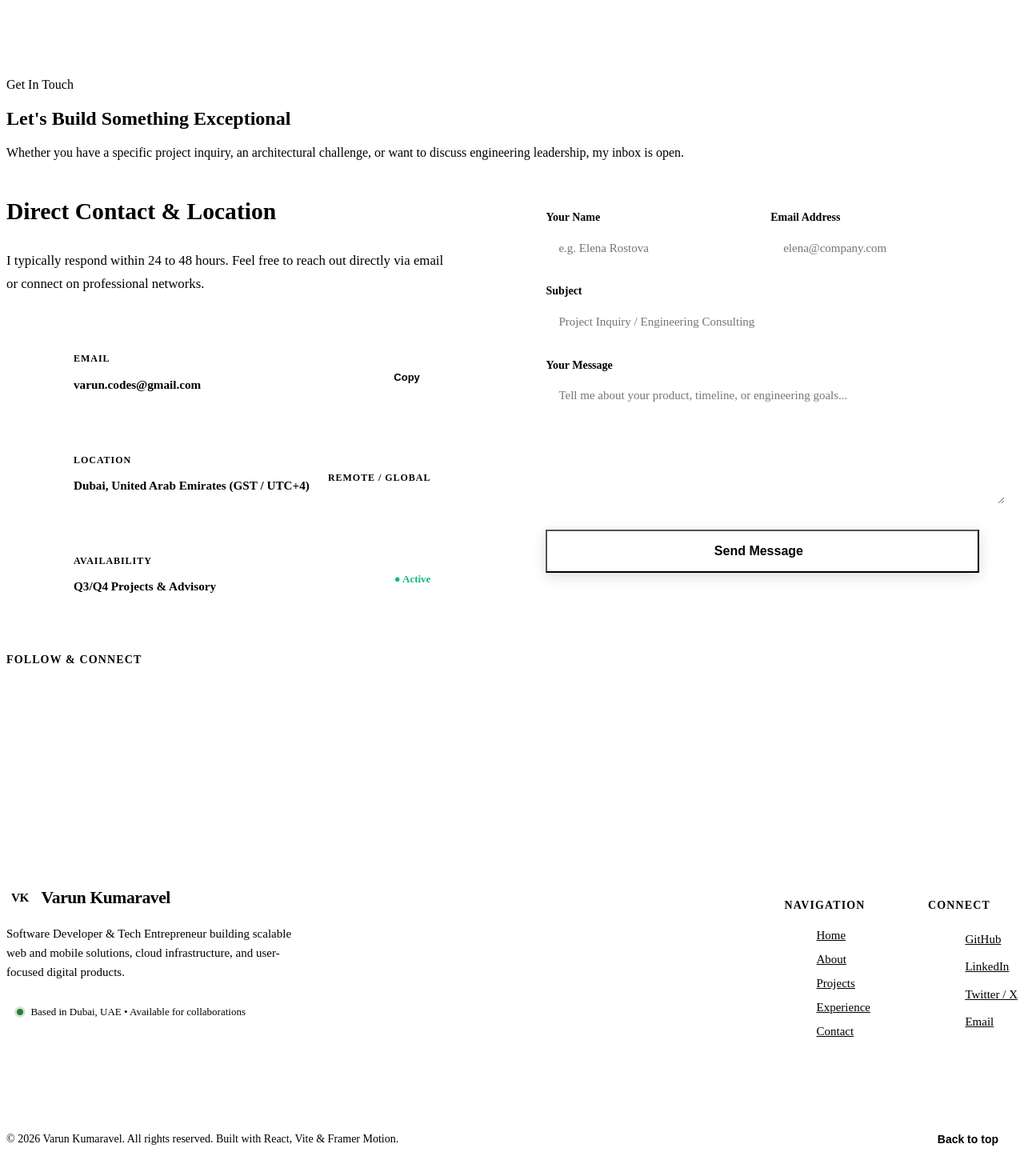
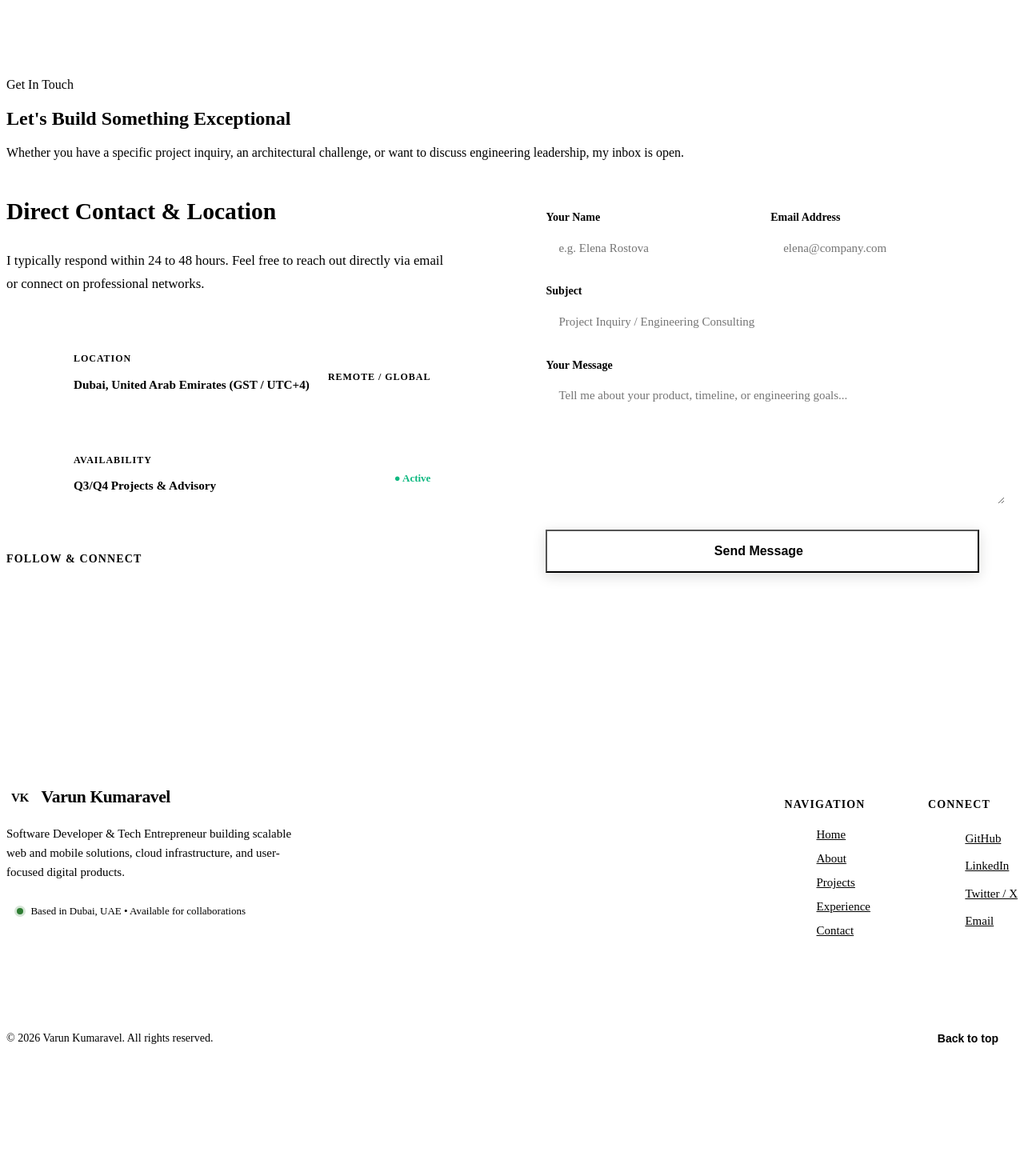
Before and after one commit to vk-varun/vk-varun.github.io, a React (Vite) app: page / in a window 1280 px wide. Shown: the part 7882-9352 px from the top of the page at 80% size. After the commit the page ends 9250 px from the top, so only its background shows below. Built offline with nearby package versions, Linux system fonts and the light colour scheme; the HTML template or start-up script is replaced by a standard one.

Commit message:
Hide email from site viewer

```diff
--- a/src/components/Footer.jsx
+++ b/src/components/Footer.jsx
@@ -73,7 +73,7 @@ export default function Footer() {
                   </a>
                 </li>
                 <li className={styles.linkItem}>
-                  <a href="mailto:varun.codes@gmail.com">
+                  <a href="mailto:">
                     <i className="ri-mail-line" aria-hidden="true"></i>
                     <span>Email</span>
                   </a>
@@ -85,7 +85,7 @@ export default function Footer() {
 
         <div className={styles.bottomBar}>
           <p className={styles.copyright}>
-            © {currentYear} Varun Kumaravel. All rights reserved. Built with React, Vite & Framer Motion.
+            © {currentYear} Varun Kumaravel. All rights reserved.
           </p>
 
           <button
--- a/src/sections/Contact/Contact.jsx
+++ b/src/sections/Contact/Contact.jsx
@@ -116,7 +116,7 @@ export default function Contact() {
 
             <div className={styles.contactCardsList}>
               {/* Email Card with 1-Click Copy */}
-              <div className={styles.contactMethodCard}>
+              {/* <div className={styles.contactMethodCard}>
                 <div className={styles.methodLeft}>
                   <div className={styles.methodIcon}>
                     <i className="ri-mail-line" aria-hidden="true"></i>
@@ -138,7 +138,7 @@ export default function Contact() {
                   ></i>
                   <span>{copied ? 'Copied!' : 'Copy'}</span>
                 </button>
-              </div>
+              </div> */}
 
               {/* Location Card */}
               <div className={styles.contactMethodCard}>
```
